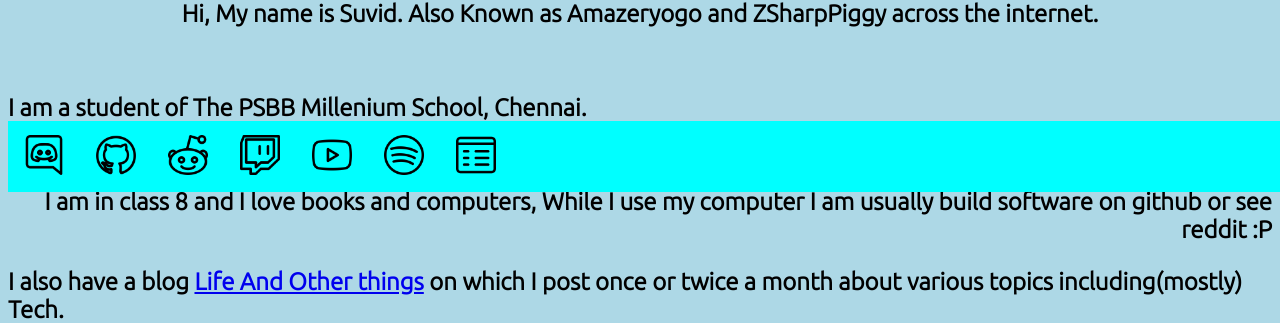
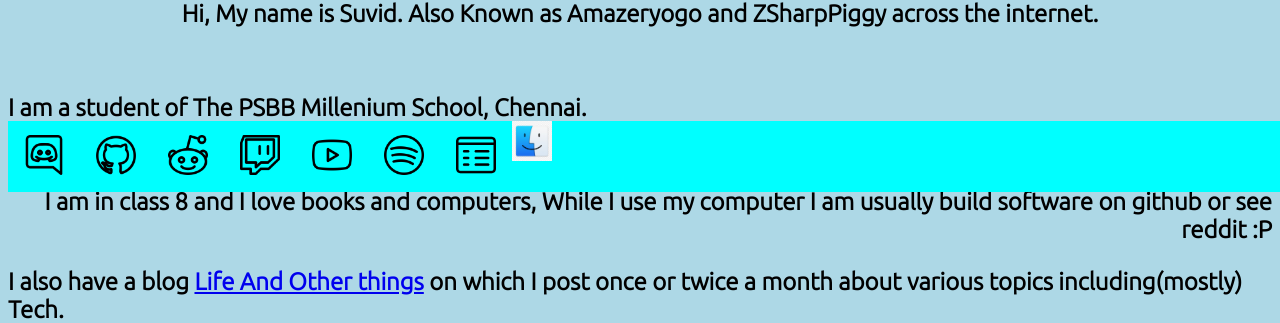
Before and after one commit to Amazeryogo/Project-Inspirations, a Flask app: page / in a window 1280 px wide. Shown: the part 608-931 px from the top of the page. Run offline with Flask 2, Linux system fonts and the light colour scheme.

Commit message:
speedrun

```diff
--- a/templates/index.html
+++ b/templates/index.html
@@ -69,6 +69,7 @@
 <br/>
 <br/>
 <div class="navbar">
+<img src="static/finder.jpg" width="40" height="40" alt="finder">
 <a href="https://discord.gg/f7nzXG9cja"><img src="static/discord.png" width="40" height="40" alt="discord"></a>
 <a href="https://github.com/Amazeryogo"><img src="static/github.png" width="40" height="40" alt="github"></a>
 <a href="https://www.reddit.com/user/Amazeryogo"><img src="static/reddit.png" width="40" height="40" alt="reddit"></a>
```
